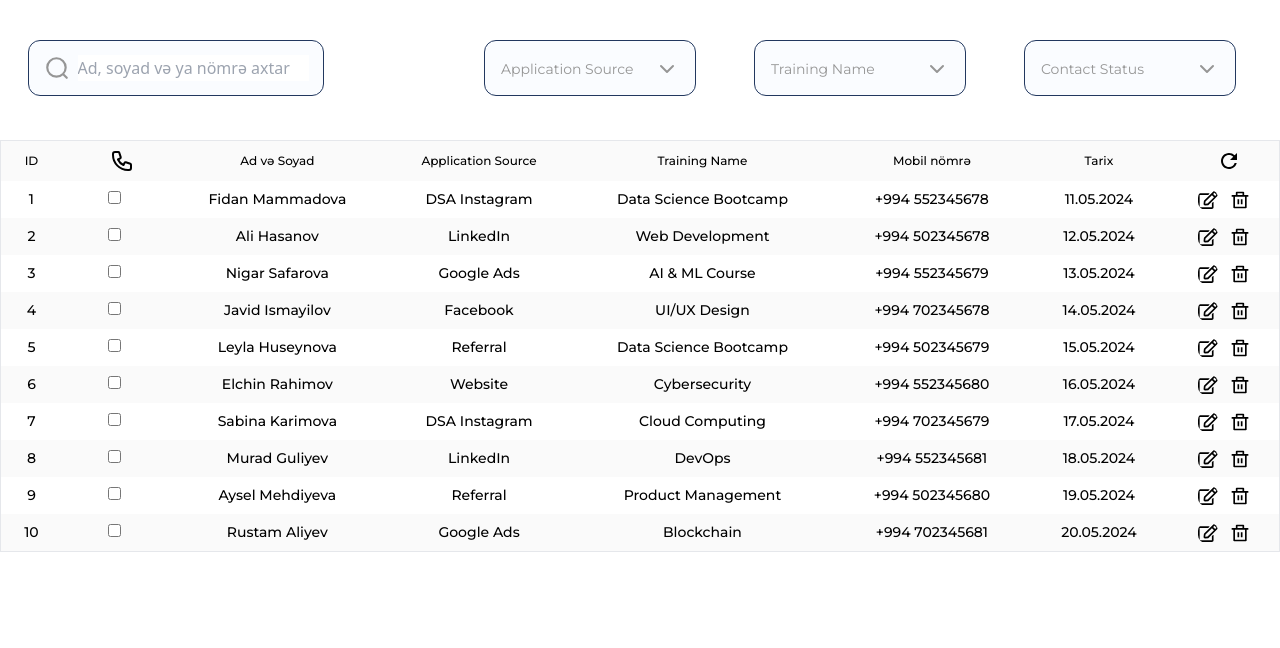
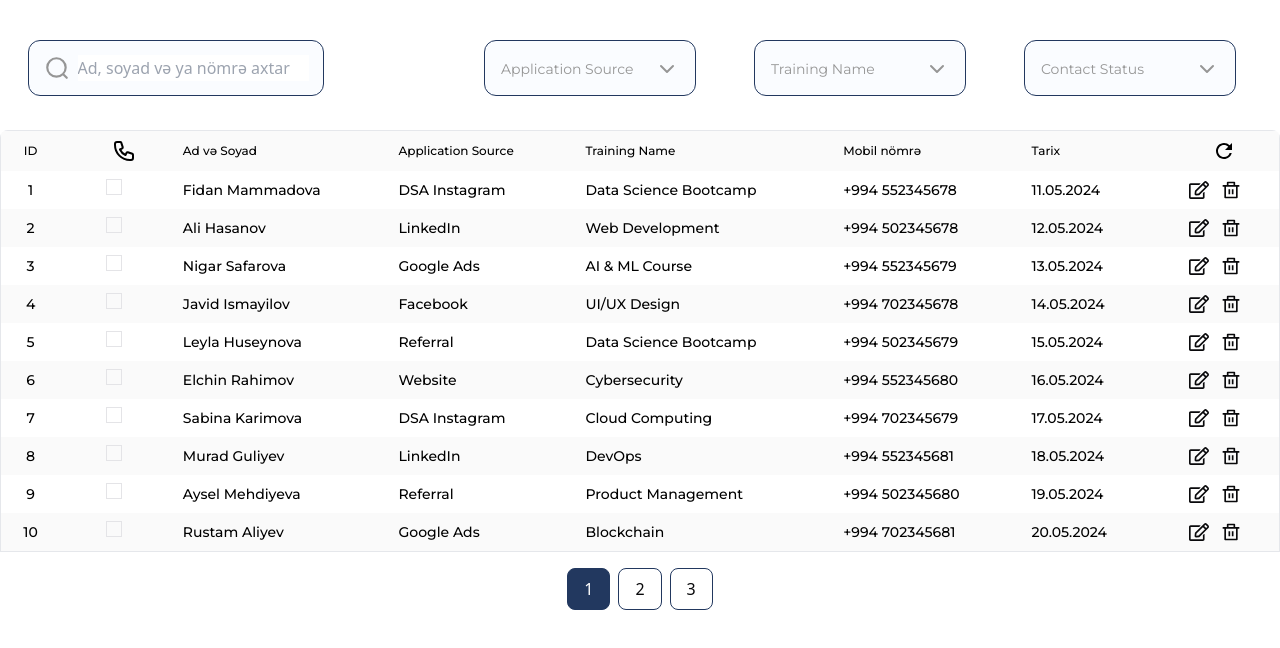
Before and after one commit to QssAnalytic/DataGovernance, a React (Vite) app: page /application-data in a window 1280 px wide. Shown: the top 648 px of the page. Built offline with nearby package versions, Linux system fonts and the light colour scheme.

Commit message:
updating table

```diff
--- a/src/pages/app-data/components/table/index.tsx
+++ b/src/pages/app-data/components/table/index.tsx
@@ -1,10 +1,24 @@
-import React from 'react';
+import { useState } from 'react';
 import { HiOutlinePhone } from "react-icons/hi";
 import { MdOutlineRefresh } from "react-icons/md";
 import { FaRegEdit } from "react-icons/fa";
 import { RiDeleteBinLine } from "react-icons/ri";
 
-const data = [
+
+interface TableProps {
+    searchTerm: string;
+    }
+
+interface TableRow {
+    id: number;
+    name: string;
+    phone: string;
+    applicationSource: string;
+    trainingName: string;
+    date: string;
+}
+const Table: React.FC<TableProps> = ({ searchTerm }) => {
+    const data: TableRow[] = [
         { id: 1, name: 'Fidan Mammadova', applicationSource: 'DSA Instagram', trainingName: 'Data Science Bootcamp', phone: '+994 552345678', date: '11.05.2024' },
         { id: 2, name: 'Ali Hasanov', applicationSource: 'LinkedIn', trainingName: 'Web Development', phone: '+994 502345678', date: '12.05.2024' },
         { id: 3, name: 'Nigar Safarova', applicationSource: 'Google Ads', trainingName: 'AI & ML Course', phone: '+994 552345679', date: '13.05.2024' },
@@ -15,52 +29,84 @@ const data = [
         { id: 8, name: 'Murad Guliyev', applicationSource: 'LinkedIn', trainingName: 'DevOps', phone: '+994 552345681', date: '18.05.2024' },
         { id: 9, name: 'Aysel Mehdiyeva', applicationSource: 'Referral', trainingName: 'Product Management', phone: '+994 502345680', date: '19.05.2024' },
         { id: 10, name: 'Rustam Aliyev', applicationSource: 'Google Ads', trainingName: 'Blockchain', phone: '+994 702345681', date: '20.05.2024' },
+        { id: 11, name: 'Rustam Aliyev', applicationSource: 'Google Ads', trainingName: 'Blockchain', phone: '+994 702345681', date: '20.05.2024' },
+        { id: 12, name: 'Rustam Aliyev', applicationSource: 'Google Ads', trainingName: 'Blockchain', phone: '+994 702345681', date: '20.05.2024' },
+        { id: 13, name: 'Rustam Aliyev', applicationSource: 'Google Ads', trainingName: 'Blockchain', phone: '+994 702345681', date: '20.05.2024' },
+        { id: 14, name: 'Rustam Aliyev', applicationSource: 'Google Ads', trainingName: 'Blockchain', phone: '+994 702345681', date: '20.05.2024' },
+        { id: 15, name: 'Rustam Aliyev', applicationSource: 'Google Ads', trainingName: 'Blockchain', phone: '+994 702345681', date: '20.05.2024' },
+        { id: 16, name: 'Rustam Aliyev', applicationSource: 'Google Ads', trainingName: 'Blockchain', phone: '+994 702345681', date: '20.05.2024' },
+        { id: 17, name: 'Rustam Aliyev', applicationSource: 'Google Ads', trainingName: 'Blockchain', phone: '+994 702345681', date: '20.05.2024' },
+        { id: 18, name: 'Rustam Aliyev', applicationSource: 'Google Ads', trainingName: 'Blockchain', phone: '+994 702345681', date: '20.05.2024' },
+        { id: 19, name: 'Rustam Aliyev', applicationSource: 'Google Ads', trainingName: 'Blockchain', phone: '+994 702345681', date: '20.05.2024' },
+        { id: 20, name: 'Rustam Aliyev', applicationSource: 'Google Ads', trainingName: 'Blockchain', phone: '+994 702345681', date: '20.05.2024' },
+        { id: 21, name: 'Rustam Aliyev', applicationSource: 'Google Ads', trainingName: 'Blockchain', phone: '+994 702345681', date: '20.05.2024' },
+        { id: 22, name: 'Rustam Aliyev', applicationSource: 'Google Ads', trainingName: 'Blockchain', phone: '+994 702345681', date: '20.05.2024' },
+        { id: 23, name: 'Rustam Aliyev', applicationSource: 'Google Ads', trainingName: 'Blockchain', phone: '+994 702345681', date: '20.05.2024' },
+        { id: 24, name: 'Rustam Aliyev', applicationSource: 'Google Ads', trainingName: 'Blockchain', phone: '+994 702345681', date: '20.05.2024' },
+        { id: 25, name: 'Rustam Aliyev', applicationSource: 'Google Ads', trainingName: 'Blockchain', phone: '+994 702345681', date: '20.05.2024' },
+        { id: 26, name: 'Rustam Aliyev', applicationSource: 'Google Ads', trainingName: 'Blockchain', phone: '+994 702345681', date: '20.05.2024' },
+        { id: 27, name: 'Rustam Aliyev', applicationSource: 'Google Ads', trainingName: 'Blockchain', phone: '+994 702345681', date: '20.05.2024' },
+        { id: 28, name: 'Rustam Aliyev', applicationSource: 'Google Ads', trainingName: 'Blockchain', phone: '+994 702345681', date: '20.05.2024' },
+        { id: 29, name: 'Rustam Aliyev', applicationSource: 'Google Ads', trainingName: 'Blockchain', phone: '+994 702345681', date: '20.05.2024' },
+        { id: 30, name: 'Rustam Aliyev', applicationSource: 'Google Ads', trainingName: 'Blockchain', phone: '+994 702345681', date: '20.05.2024' },
+        // Add more data here as needed...
     ];
+    const filteredData = data.filter(
+        (item) =>
+            item.name.toLowerCase().includes(searchTerm.toLowerCase()) ||
+            item.phone.includes(searchTerm) ||
+            item.applicationSource.toLowerCase().includes(searchTerm.toLowerCase()) ||
+            item.trainingName.toLowerCase().includes(searchTerm.toLowerCase())
+    );
+    const [currentPage, setCurrentPage] = useState(1);
+    const rowsPerPage = 10; // Number of rows to display per page
 
+    // Pagination logic
+    const totalPages = Math.ceil(data.length / rowsPerPage);
+    const startIndex = (currentPage - 1) * rowsPerPage;
+    const currentData = filteredData.slice(startIndex, startIndex + rowsPerPage);
 
-const Table = () => {
+    const handlePageChange = (page: any) => {
+        setCurrentPage(page);
+    };
+
     return (
-        <div className="overflow-x-auto">
-
-            <table className="min-w-full table-auto border-collapse border border-gray-200">
-                <thead className="bg-[#FAFAFA] ounded-lg">
+        <div className="overflow-x-auto rounded-lg">
+            <table className="min-w-full table-auto rounded-lg border-collapse border border-gray-200">
+                <thead className="bg-[#FAFAFA] rounded-lg">
                     <tr>
-                        <th className="border-none  px-2 py-2 font-montserrat text-[12px] font-medium leading-normal text-[#000000]">ID </th>
-                        <th className="border-none text-center  px-2 py-2 font-montserrat text-[22px] font-bold leading-normal text-[#000000]">
-                            <div className=' ml-10 w-[24px] h-[24px] flex justify-center'>
-                                <HiOutlinePhone className='w-[24px] h-[24px]'/>
-                                </div>
+                        <th className="border-none px-2 py-2 font-montserrat text-[12px] font-medium leading-normal text-[#000000]">ID</th>
+                        <th className="border-none text-center px-2 py-2 font-montserrat text-[22px] font-bold leading-normal text-[#000000]">
+                            < HiOutlinePhone className="ml-11 w-[24px] h-[24px]" />
                         </th>
-
-                        <th className="border-none  px-2 py-2 font-montserrat text-[12px] font-medium leading-normal text-[#000000]">Ad və Soyad  </th>
-                        <th className="border-none  px-2 py-2 font-montserrat text-[12px] font-medium leading-normal text-[#000000]">Application Source</th>
-                        <th className="border-none   px-2 py-2 font-montserrat text-[12px] font-medium leading-normal text-[#000000]">Training Name</th>
-                        <th className="border-none px-2 py-2 font-montserrat text-[12px] font-medium leading-normal text-[#000000]">Mobil nömrə</th>
-                        <th className="border-none  px-2 py-2 font-montserrat text-[12px] font-medium leading-normal text-[#000000]">Tarix</th>
-                        <th className="border-none cursor-pointer text-center  px-2 py-2 font-montserrat text-[22px] font-bold leading-normal text-[#000000]">
-                            <div className=' ml-10 w-[24px] h-[24px] flex justify-center'>
-                                < MdOutlineRefresh className='w-[24px] h-[24px]  ' />
+                        <th className="border-none px-4 py-2 text-left font-montserrat text-[12px] font-medium leading-normal text-[#000000]">Ad və Soyad</th>
+                        <th className="border-none px-4 py-2 text-left font-montserrat text-[12px] font-medium leading-normal text-[#000000]">Application Source</th>
+                        <th className="border-none px-4 py-2 text-left font-montserrat text-[12px] font-medium leading-normal text-[#000000]">Training Name</th>
+                        <th className="border-none px-4 py-2  text-left font-montserrat text-[12px] font-medium leading-normal text-[#000000]">Mobil nömrə</th>
+                        <th className="border-none px-4 py-2  text-left font-montserrat text-[12px] font-medium leading-normal text-[#000000]">Tarix</th>
+                        <th className="border-none text-left px-4 py-2 font-montserrat text-[22px] font-bold leading-normal text-[#000000]">
+                            <div className=" ml-11 w-[24px] h-[24px] ">
+                                <MdOutlineRefresh className="w-[24px] h-[24px]" />
                             </div>
                         </th>
                     </tr>
                 </thead>
                 <tbody>
-                    {data.map((item, index) => (
+                    {currentData.map((item, index) => (
                         <tr key={index} className="even:bg-[#fafafa] odd:bg-white hover:bg-gray-50">
-                            <td className="border-none text-center  px-4 py-2 font-montserrat text-[14px] font-medium leading-normal text-[#000000] ">{item.id}</td>
-                            <td className="border-none text-center  px-4 py-2 font-montserrat text-[14px] font-medium leading-normal text-[#000000] ">
-                                <input type="checkbox" />
+                            <td className="border-none text-center px-4 py-2 font-montserrat text-[14px] font-medium text-[#000000]">{item.id}</td>
+                            <td className="border-none  text-center  px-4 py-2 font-montserrat text-[14px] font-medium leading-normal text-[#000000]" >
+                                <input type="checkbox" className="appearance-none w-4 h-4 border  checked:bg-green-500 checked:border-transparent checked:before:text-[10px] focus:outline-none cursor-pointer relative checked:before:content-['✔'] checked:before:absolute checked:before:text-[#fafafa]  checked:before:font-normal checked:before:left-1/2 checked:before:top-1/2 checked:before:transform checked:before:-translate-x-1/2 checked:before:-translate-y-1/2" />
                             </td>
-
-                            <td className="border-none text-center  px-4 py-2 font-montserrat text-[14px] font-medium leading-normal text-[#000000]">{item.name}</td>
-                            <td className="border-none text-center  px-4 py-2 font-montserrat text-[14px] font-medium leading-normal text-[#000000]">{item.applicationSource}</td>
-                            <td className="border-none text-center  px-4 py-2 font-montserrat text-[14px] font-medium leading-normal text-[#000000]">{item.trainingName}</td>
-                            <td className="border-none text-center px-4 py-2 font-montserrat text-[14px] font-medium leading-normal text-[#000000]">{item.phone}</td>
-                            <td className="border-none  text-center px-4 py-2 font-montserrat text-[14px] font-medium leading-normal text-[#000000]">{item.date}</td>
-                            <td className="border-none  text-center px-4 py-2 font-montserrat text-[14px] font-medium leading-normal text-[#000000]">
-                                <div className='flex justify-center gap-[12px]'>
-                                <FaRegEdit className='cursor-pointer w-[20px] rounded-lg h-[20px]' />
-                                <RiDeleteBinLine className='cursor-pointer rounded-lg w-[20px] h-[20px]' />
+                            <td className="border-none  px-4 py-2 font-montserrat text-[14px] font-medium text-[#000000]">{item.name}</td>
+                            <td className="border-none    px-4 py-2 font-montserrat text-[14px] font-medium text-[#000000]">{item.applicationSource}</td>
+                            <td className="border-none   px-4 py-2 font-montserrat text-[14px] font-medium text-[#000000]">{item.trainingName}</td>
+                            <td className="border-none    px-4 py-2 font-montserrat text-[14px] font-medium text-[#000000]">{item.phone}</td>
+                            <td className="border-none   px-4 py-2 font-montserrat text-[14px] font-medium text-[#000000]">{item.date}</td>
+                            <td className="border-none    px-4 py-2">
+                                <div className="flex justify-center gap-3">
+                                    <FaRegEdit className="cursor-pointer w-5 h-5" />
+                                    <RiDeleteBinLine className="cursor-pointer w-5 h-5" />
                                 </div>
                             </td>
                         </tr>
@@ -68,6 +114,19 @@ const Table = () => {
                 </tbody>
             </table>
 
+            {/* Pagination Controls */}
+            <div className="flex justify-center mt-4 space-x-2">
+                {Array.from({ length: totalPages }, (_, index) => (
+                    <button
+                        key={index}
+                        onClick={() => handlePageChange(index + 1)}
+                        className={`px-4 py-2 border-[#22385F] border border-[0.5px] rounded-lg ${currentPage === index + 1 ? 'bg-[#22385F] text-white' : 'bg-white'
+                            }`}
+                    >
+                        {index + 1}
+                    </button>
+                ))}
+            </div>
         </div>
     );
 };
--- a/src/pages/app-data/index.tsx
+++ b/src/pages/app-data/index.tsx
@@ -1,11 +1,13 @@
+import { useState } from "react";
 import Filter from "./components/filter"
 import Table from './components/table'
 const  ApplicationData = () => {
+  const [searchTerm, setSearchTerm] = useState<string>('');
 
     return (
         <div className="flex relative flex-col">
-          <Filter />
-          <Table />
+          <Filter  searchTerm={searchTerm} setSearchTerm={setSearchTerm}/>
+          <Table  searchTerm={searchTerm} />
         </div>
     )
 }
```
Also changed, not shown: src/pages/app-data/components/contact-status/index.tsx (+34 -39 lines), src/pages/app-data/components/filter/index.tsx (+11 -5 lines). Lines whose indentation alone changed are shown as unchanged.
